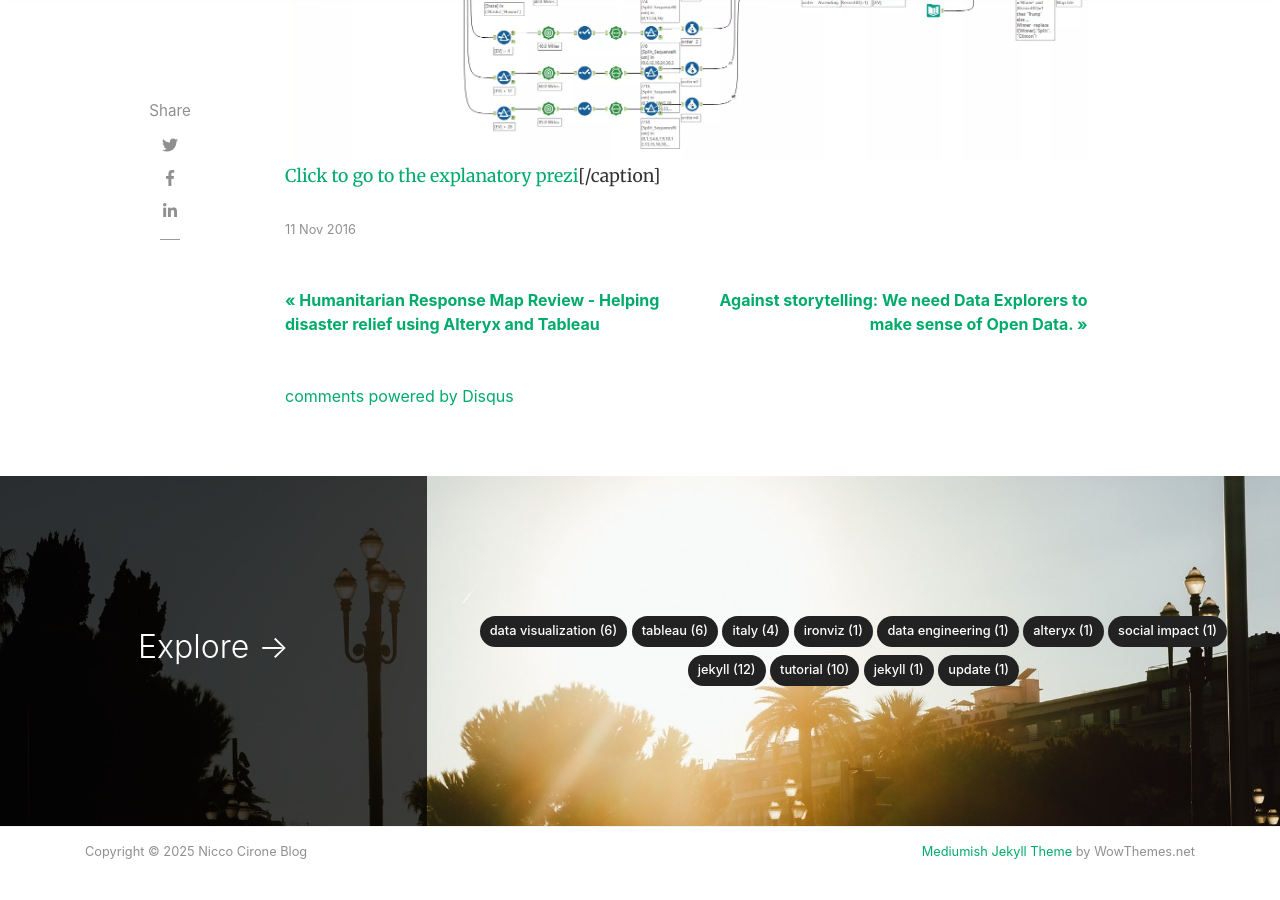
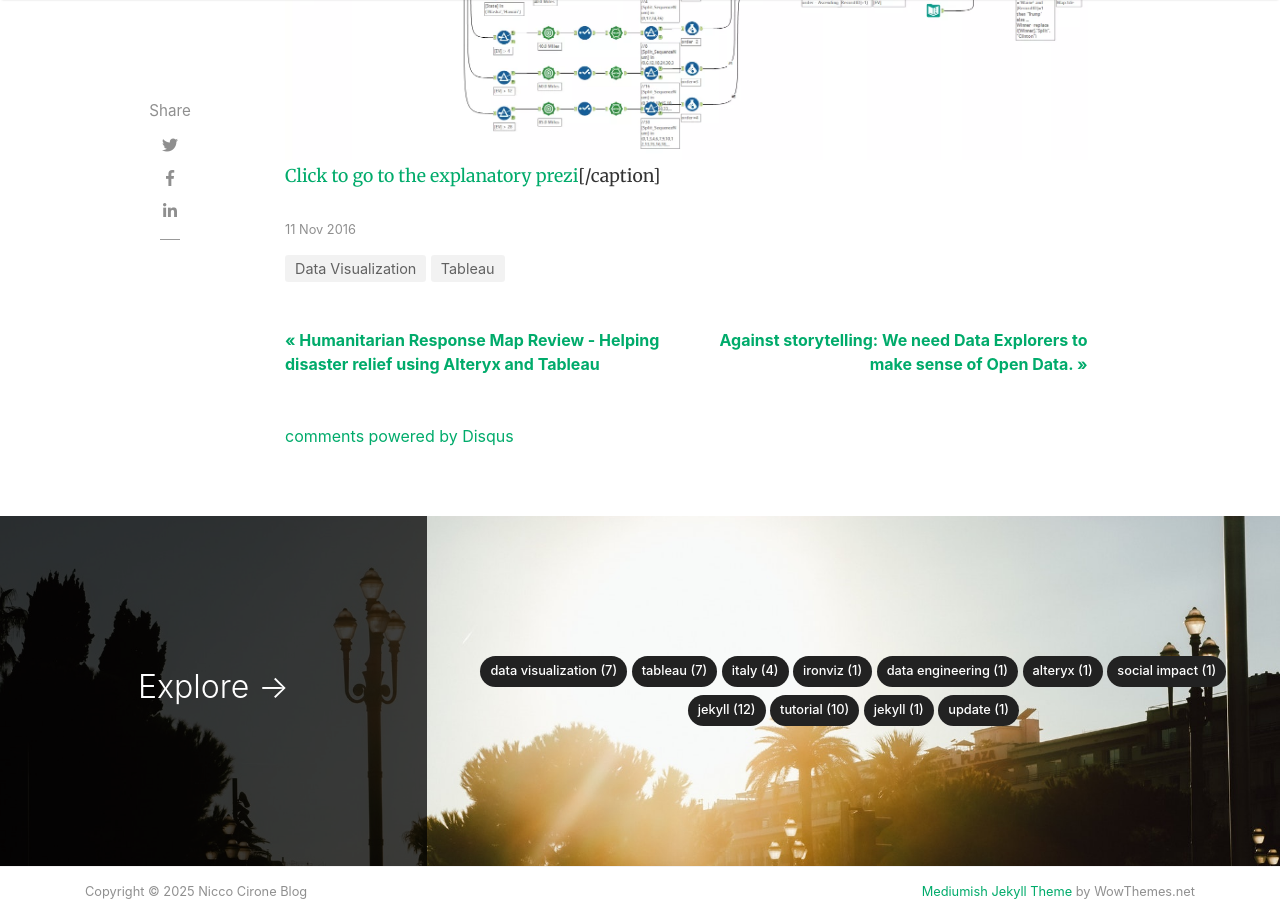
Before and after one commit to Nicco-Cirone/blog, a Jekyll site: the page built from _posts/2016-11-11-reviz-fts-new-map-for-visualizing-us-elections.md, in a window 1280 px wide and 900 px high, scrolled down 2770 px. Built offline with Jekyll 4.4.1, drawn with Linux system fonts in a browser that asks for light colours; nearby versions of some CDN libraries; comment, search, counter and statistics services are not loaded.

Commit message:
Update 2016-11-11-reviz-fts-new-map-for-visualizing-us-elections.md

```diff
--- a/_posts/2016-11-11-reviz-fts-new-map-for-visualizing-us-elections.md
+++ b/_posts/2016-11-11-reviz-fts-new-map-for-visualizing-us-elections.md
@@ -2,6 +2,8 @@
 title: "#ReViz: FT's new map for visualizing US elections"
 date: 2016-11-11 14:08:09
 layout: post
+categories: [ Data Visualization, Tableau ]
+featured: true
 ---
 
 On Tuesday, the world wake up with a new POTUS, and the media were filled with data visualizations of the result. An electoral dataviz that never gets old is the "choropleth map", like the one below:
```
